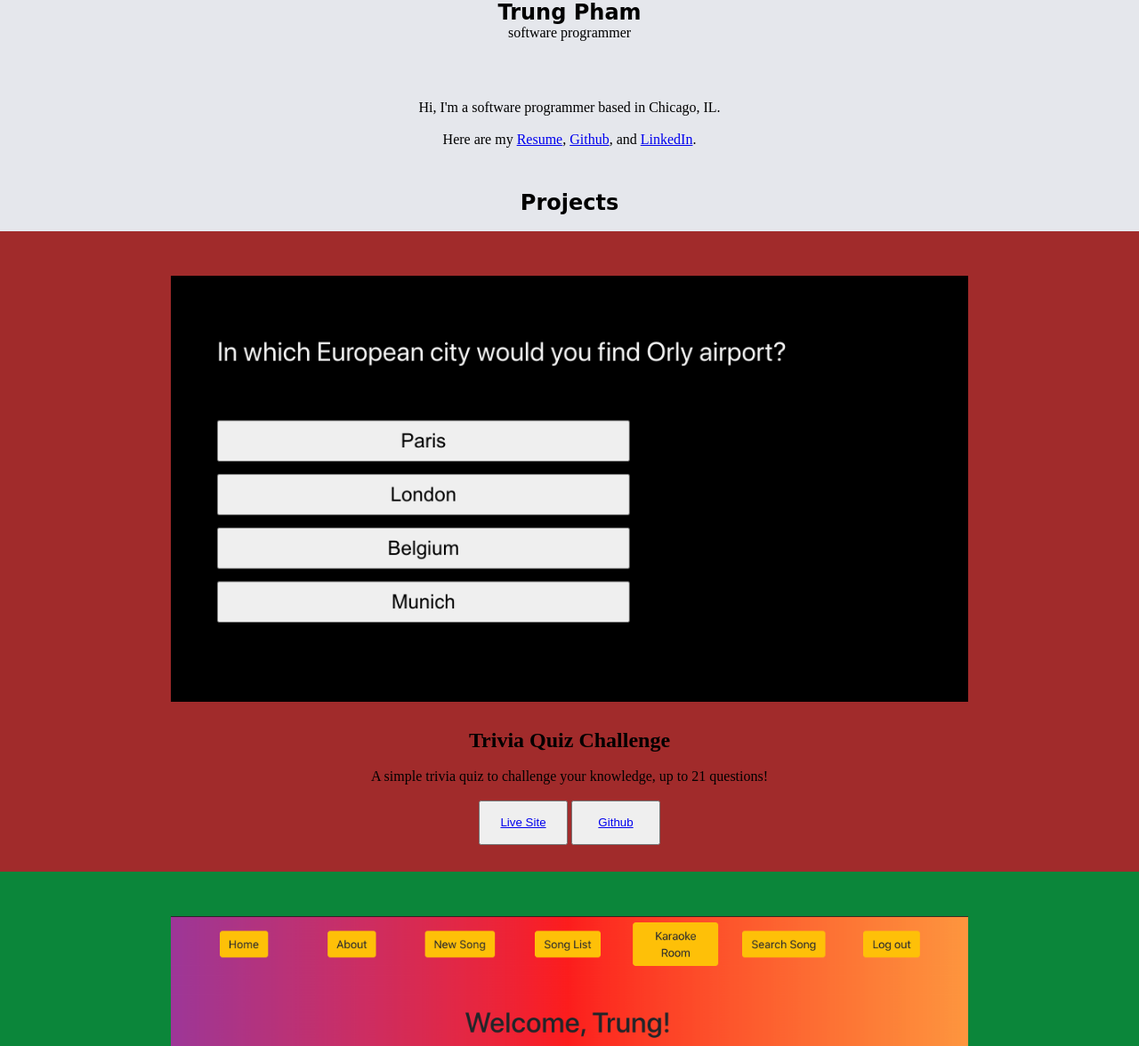
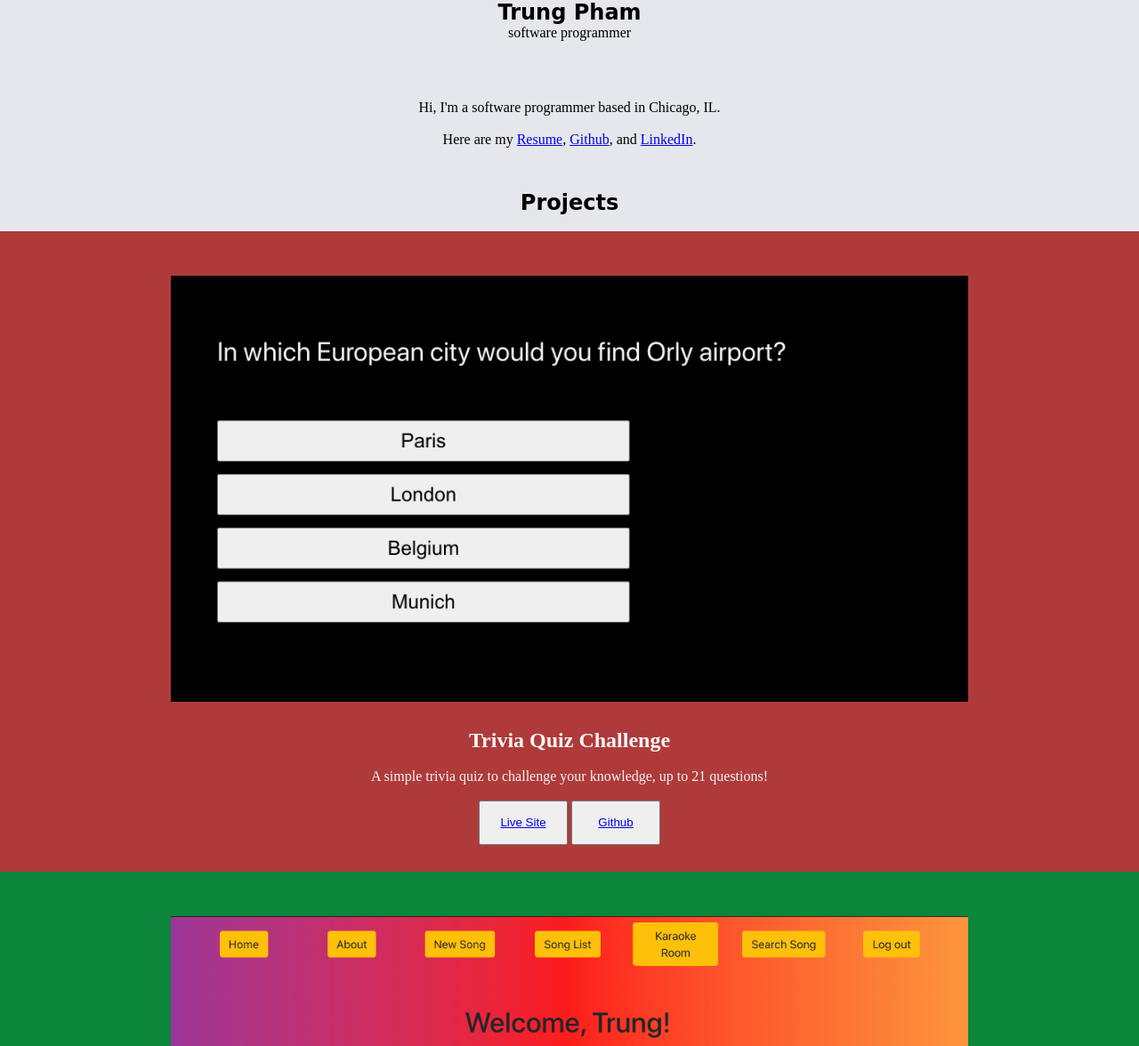
Before and after one commit to trungpham10/trungpham.github.io, a PHP site: page / in a window 1280 px wide. Shown: the part 50-1226 px from the top of the page at 89% size. Run offline with PHP 8.4, Linux system fonts and the light colour scheme.

Commit message:
edit trivia sections style

```diff
--- a/style.css
+++ b/style.css
@@ -44,7 +44,8 @@ body {
 }
 
 #trivia {
-  background-color: rgb(161, 43, 43);
+  background-color: rgb(175, 58, 58);
+  color: whitesmoke;
 }
 
 .shot {
```
